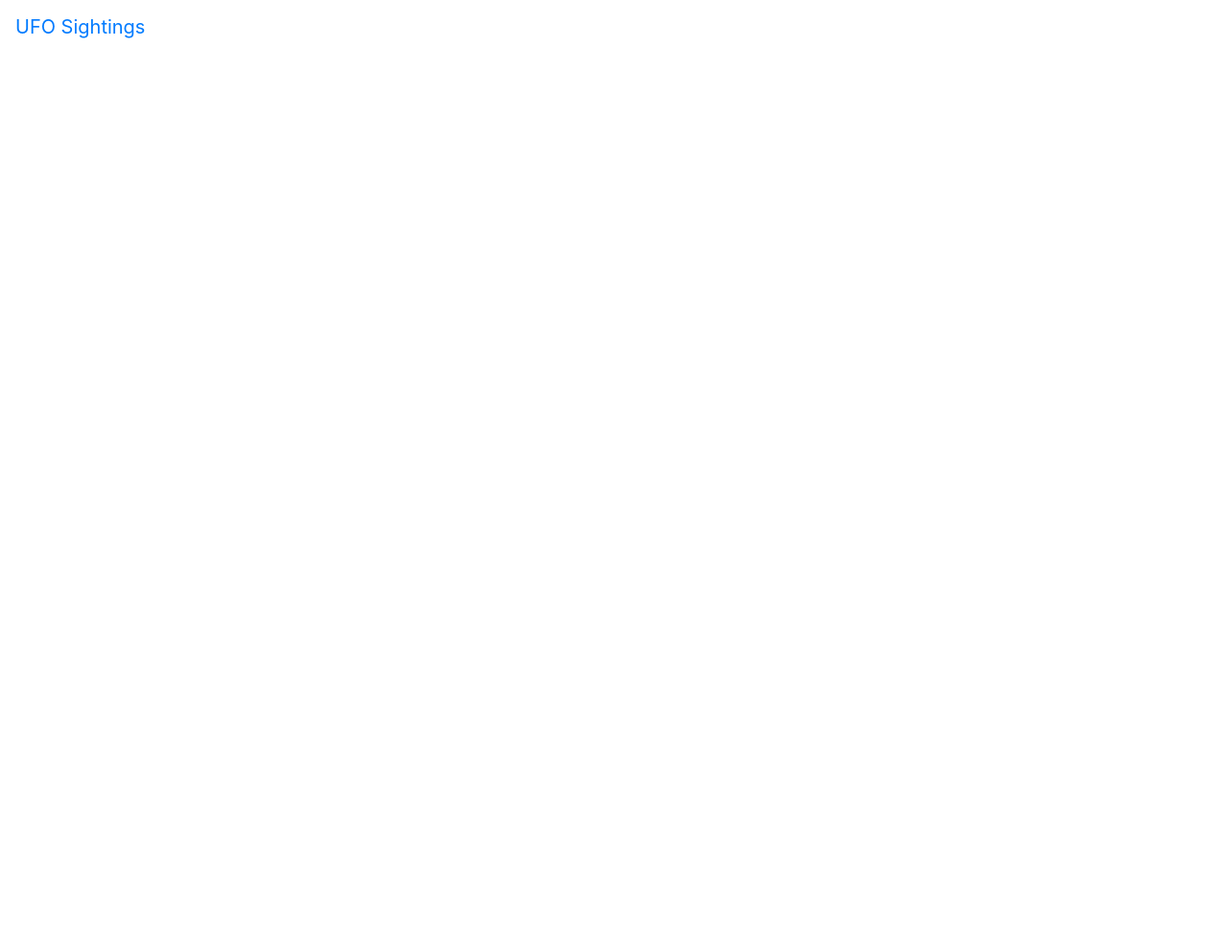
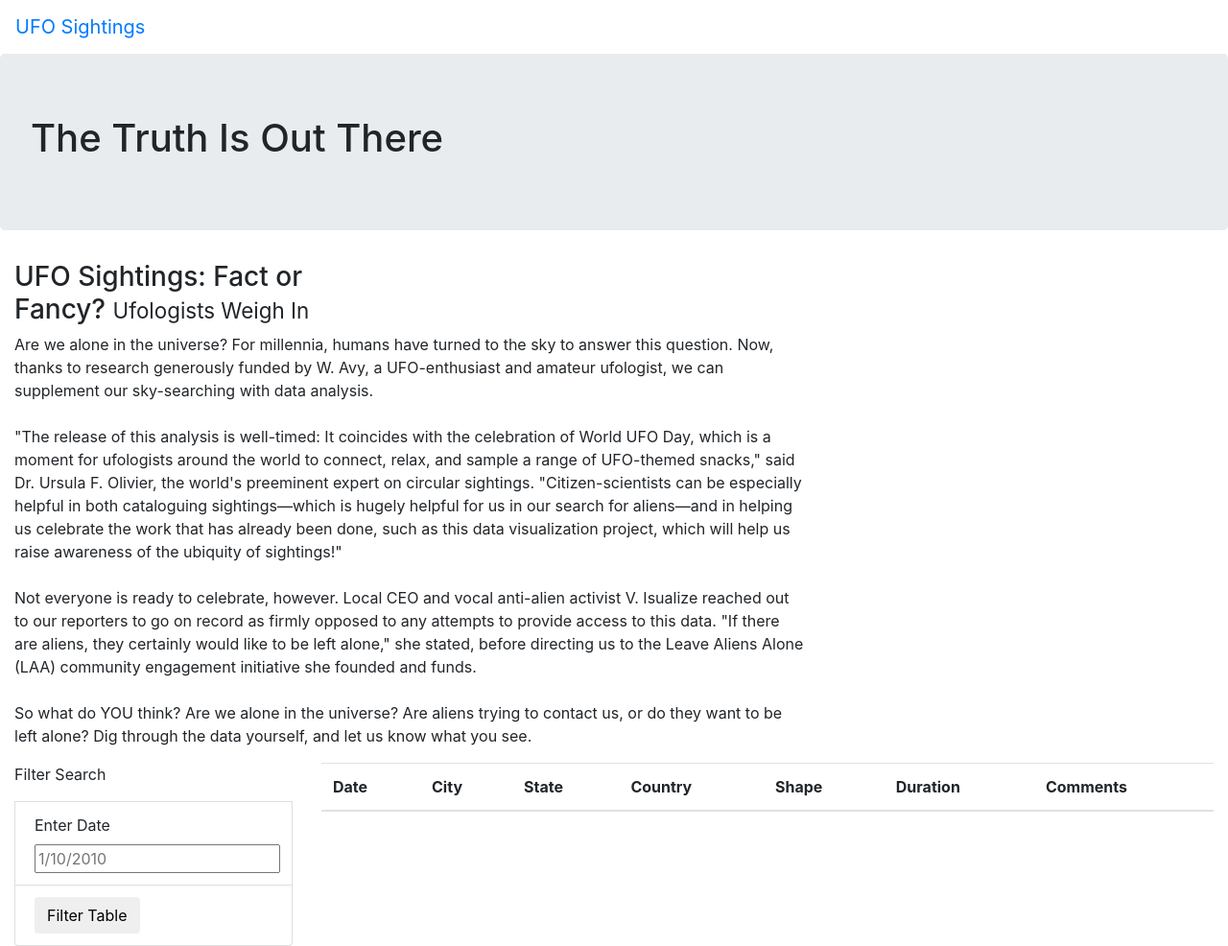
Before and after one commit to mavalenz/UFOs, a plain HTML site: page index.html in a window 1280 px wide. Shown: the whole page at 96% size. Before the commit the page ends 800 px from the top, so only its background shows below. Drawn offline with nearby package versions, Linux system fonts and the light colour scheme.

Commit message:
updated html file adding a few more sytling elements

```diff
--- a/index.html
+++ b/index.html
@@ -19,5 +19,54 @@
             <a class="navbar-brand" href="index.html">UFO Sightings</a>
         </nav>
     </div>
+    <div class="jumbotron">
+        <h1>The Truth Is Out There</h1>
+    </div>
+    <div class="container-fluid">
+        <div class="row">
+        </div>
+    </div>
+    <div class="col-md-4">
+        <h3>UFO Sightings: Fact or Fancy? <small>Ufologists Weigh In</small></h3>
+    </div>
+    <div class="col-md-8">
+        <p>
+            Are we alone in the universe? For millennia, humans have turned to the sky to answer this question. Now, thanks to research generously funded by W. Avy, a UFO-enthusiast and amateur ufologist, we can supplement our sky-searching with data analysis.<br><br>"The release of this analysis is well-timed: It coincides with the celebration of World UFO Day, which is a moment for ufologists around the world to connect, relax, and sample a range of UFO-themed snacks," said Dr. Ursula F. Olivier, the world's preeminent expert on circular sightings. "Citizen-scientists can be especially helpful in both cataloguing sightings—which is hugely helpful for us in our search for aliens—and in helping us celebrate the work that has already been done, such as this data visualization project, which will help us raise awareness of the ubiquity of sightings!"<br><br>Not everyone is ready to celebrate, however. Local CEO and vocal anti-alien activist V. Isualize reached out to our reporters to go on record as firmly opposed to any attempts to provide access to this data. "If there are aliens, they certainly would like to be left alone," she stated, before directing us to the Leave Aliens Alone (LAA) community engagement initiative she founded and funds.<br><br>So what do YOU think? Are we alone in the universe? Are aliens trying to contact us, or do they want to be left alone? Dig through the data yourself, and let us know what you see.
+        </p>
+    </div>
+    <div class="container-fluid">
+        <div class="row">
+          <div class="col-md-3">
+            <form>
+                <p>Filter Search</p>
+              </form>
+            <ul class="list-group">
+            </ul>
+            <li class="list-group-item">
+                <label for="date">Enter Date</label>
+                <input type="text" placeholder="1/10/2010" id="datetime" />
+            </li>
+            <li class="list-group-item">
+                <button id="filter-btn" type="button" class="btn btn-default">Filter Table</button>
+            </li>
+          </div>
+          <div class="col-md-9">
+            <table class="table table-striped">
+                <thead>
+                  <tr>
+                    <th>Date</th>
+                    <th>City</th>
+                    <th>State</th>
+                    <th>Country</th>
+                    <th>Shape</th>
+                    <th>Duration</th>
+                    <th>Comments</th>
+                  </tr>
+                </thead>
+                <tbody></tbody>
+            </table>
+          </div>
+        </div>
+    </div>
 </body>
 </html>
```
